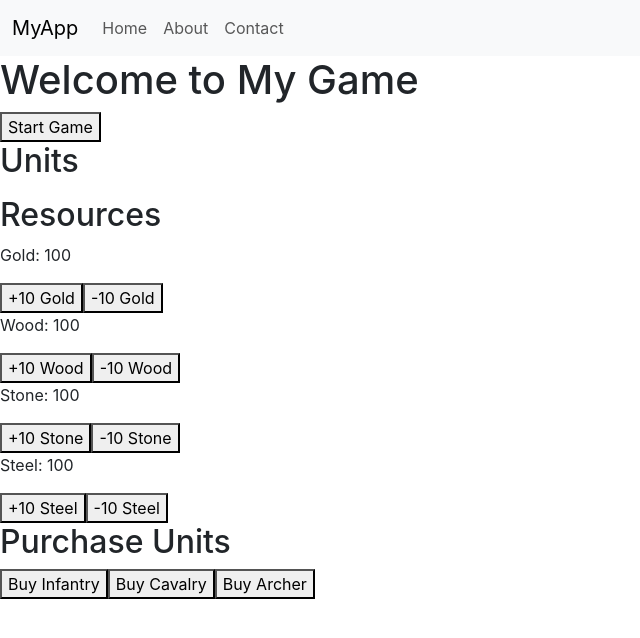
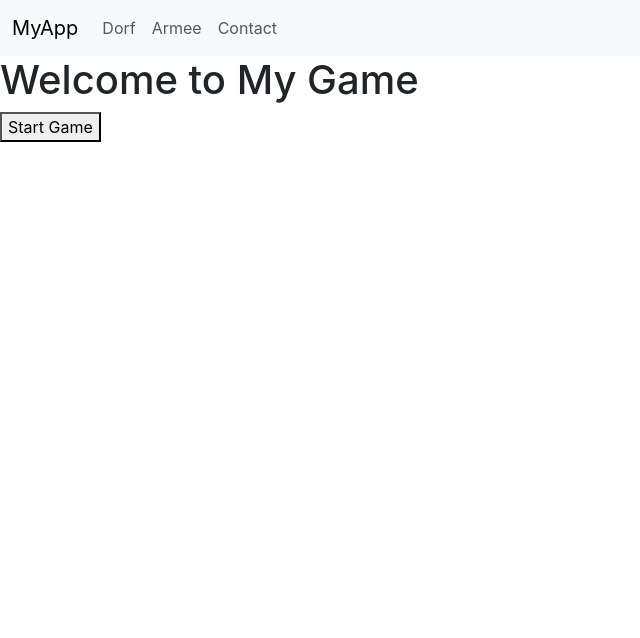
Before and after one commit to AchillesGit/ClashReact, a React (Create React App) app: page / in a window 1280 px wide. Shown: the top 638 px of the page, without its empty margins (0-640 px from the left). Built offline with nearby package versions, Linux system fonts and the light colour scheme.

Commit message:
Add army page

```diff
--- a/src/components/NavBar.tsx
+++ b/src/components/NavBar.tsx
@@ -1,7 +1,10 @@
 import React from "react";
 import { Link } from "react-router-dom";
+import { useAppSelector } from "../hooks/hooks";
 
 const NavBar: React.FC = () => {
+  const resources = useAppSelector((state) => state.resources);
+
   return (
     <nav className="navbar navbar-expand-lg navbar-light bg-light">
       <div className="container-fluid">
@@ -23,12 +26,12 @@ const NavBar: React.FC = () => {
           <ul className="navbar-nav">
             <li className="nav-item">
               <Link className="nav-link" to="/">
-                Home
+                Dorf
               </Link>
             </li>
             <li className="nav-item">
-              <Link className="nav-link" to="/about">
-                About
+              <Link className="nav-link" to="/army">
+                Armee
               </Link>
             </li>
             <li className="nav-item">
--- a/src/index.tsx
+++ b/src/index.tsx
@@ -7,10 +7,11 @@ import { Provider } from "react-redux";
 import "./index.css";
 import "./styles/global.css";
 
-import HomePage from "./pages/Home";
+import VillagePage from "./pages/VillagePage";
 import reportWebVitals from "./reportWebVitals";
 import NavBar from "./components/NavBar";
 import store from "./store/store";
+import ArmyPage from "./pages/ArmyPage";
 
 const root = ReactDOM.createRoot(
   document.getElementById("root") as HTMLElement
@@ -22,7 +23,8 @@ root.render(
       <Router>
         <NavBar />
         <Routes>
-          <Route path="/" element={<HomePage />} />
+          <Route path="/" element={<VillagePage />} />
+          <Route path="/army" element={<ArmyPage />} />
         </Routes>
       </Router>
     </Provider>
--- /dev/null
+++ b/src/pages/ArmyPage.tsx
@@ -0,0 +1,23 @@
+import React from "react";
+import PurchaseUnitComponent from "../components/PurchaseUnit";
+import ResourceComponent from "../components/Resource";
+import UnitList from "../components/UnitList";
+import { useAppSelector } from "../hooks/hooks";
+
+const ArmyPage: React.FC = () => {
+  const units = useAppSelector((state) => state.units.units);
+  return (
+    <>
+      <h2>Units</h2>
+      <UnitList units={units} />
+      <div>
+        <ResourceComponent />
+      </div>
+      <div>
+        <PurchaseUnitComponent />
+      </div>
+    </>
+  );
+};
+
+export default ArmyPage;
--- a/src/pages/Home.tsx
+++ /dev/null
@@ -1,30 +0,0 @@
-import React from "react";
-import Button from "../components/Button";
-
-import UnitList from "../components/UnitList";
-import ResourceComponent from "../components/Resource";
-import PurchaseUnitComponent from "../components/PurchaseUnit";
-import { useAppSelector } from "../hooks/hooks";
-
-const HomePage: React.FC = () => {
-  const units = useAppSelector((state) => state.units.units);
-
-  return (
-    <div>
-      <h1>Welcome to My Game</h1>
-      <Button text="Start Game" />
-      <div>
-        <h2>Units</h2>
-        <UnitList units={units} />
-      </div>
-      <div>
-        <ResourceComponent />
-      </div>
-      <div>
-        <PurchaseUnitComponent />
-      </div>
-    </div>
-  );
-};
-
-export default HomePage;
--- /dev/null
+++ b/src/pages/VillagePage.tsx
@@ -0,0 +1,13 @@
+import React from "react";
+import Button from "../components/Button";
+
+const VillagePage: React.FC = () => {
+  return (
+    <div>
+      <h1>Welcome to My Game</h1>
+      <Button text="Start Game" />
+    </div>
+  );
+};
+
+export default VillagePage;
```
